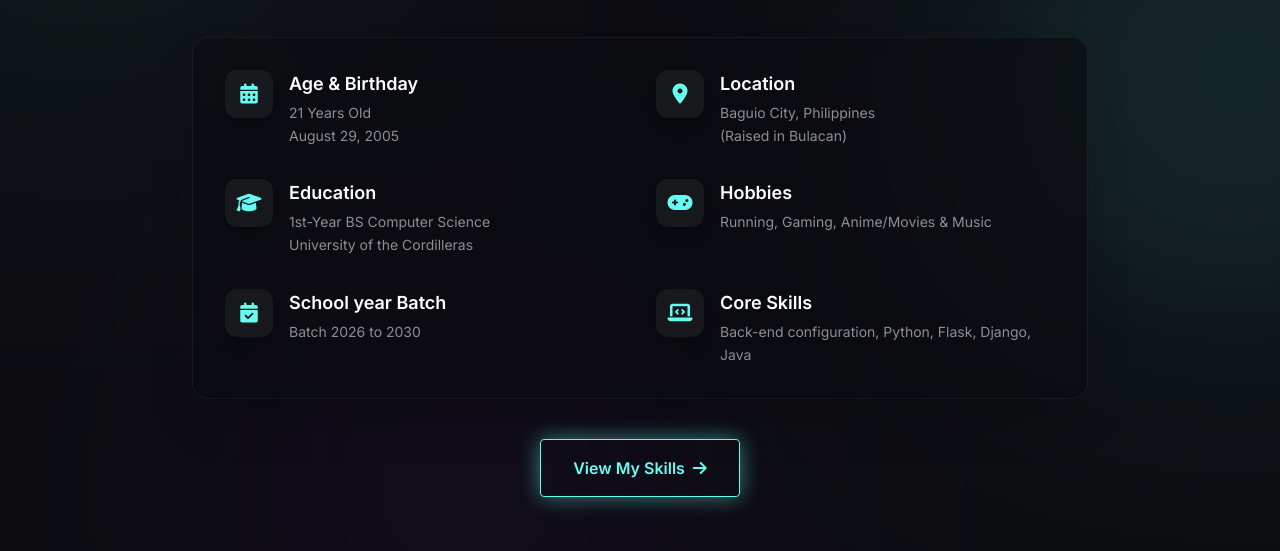
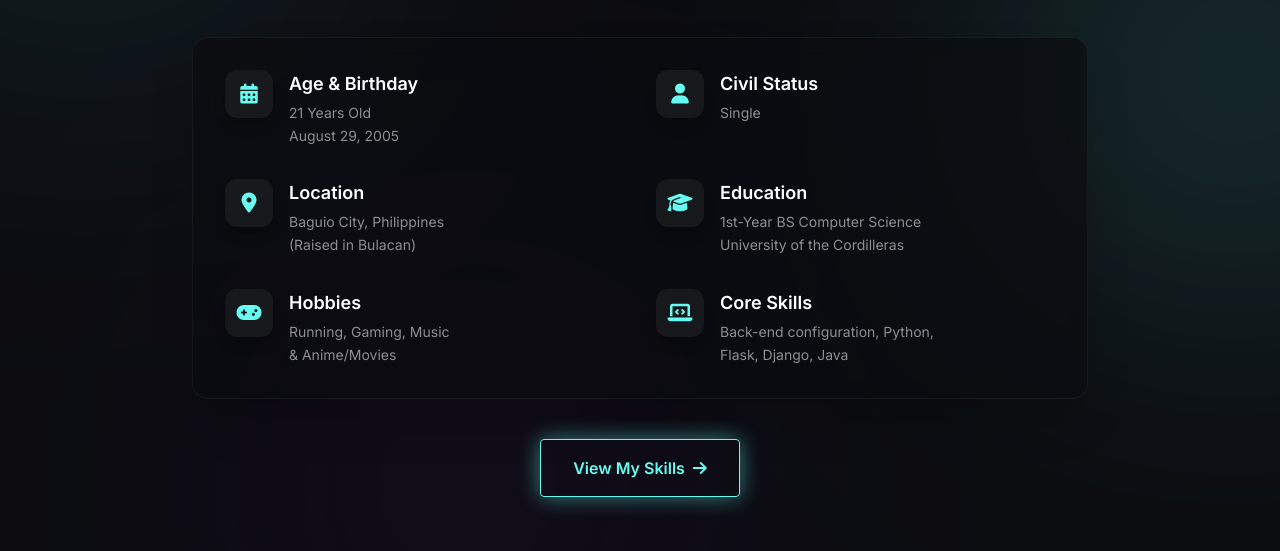
Before and after one commit to TwicherA/portfolio, a plain HTML site: page index.html in a window 1280 px wide. Both pictures are taken after a click on the link "About". Shown: the part 247-798 px from the top of the page. Drawn offline with nearby package versions, Linux system fonts and the light colour scheme.

Commit message:
Updated about me section

```diff
--- a/index.html
+++ b/index.html
@@ -207,6 +207,19 @@
                                 </div>
                             </div>
 
+                            <!-- Civil Status -->
+                            <div class="flex items-start gap-4">
+                                <div class="w-12 h-12 rounded-xl bg-white/5 flex items-center justify-center text-accent shrink-0 shadow-lg">
+                                    <i class="fas fa-user text-xl"></i>
+                                </div>
+                                <div>
+                                    <h4 class="text-lg text-white font-semibold mb-1">Civil Status</h4>
+                                    <p class="text-light/70 text-sm leading-relaxed">
+                                        Single
+                                    </p>
+                                </div>
+                            </div>
+
                             <!-- Location -->
                             <div class="flex items-start gap-4">
                                 <div class="w-12 h-12 rounded-xl bg-white/5 flex items-center justify-center text-accent shrink-0 shadow-lg">
@@ -243,20 +256,8 @@
                                 <div>
                                     <h4 class="text-lg text-white font-semibold mb-1">Hobbies</h4>
                                     <p class="text-light/70 text-sm leading-relaxed">
-                                        Running, Gaming, Anime/Movies & Music <br>
-                                    </p>
-                                </div>
-                            </div>
-
-                            <!-- School year Batch -->
-                            <div class="flex items-start gap-4">
-                                <div class="w-12 h-12 rounded-xl bg-white/5 flex items-center justify-center text-accent shrink-0 shadow-lg">
-                                    <i class="fas fa-calendar-check text-xl"></i>
-                                </div>
-                                <div>
-                                    <h4 class="text-lg text-white font-semibold mb-1">School year Batch</h4>
-                                    <p class="text-light/70 text-sm leading-relaxed">
-                                        Batch 2026 to 2030
+                                        Running, Gaming, Music<br>
+                                        & Anime/Movies
                                     </p>
                                 </div>
                             </div>
@@ -269,7 +270,7 @@
                                 <div>
                                     <h4 class="text-lg text-white font-semibold mb-1">Core Skills</h4>
                                     <p class="text-light/70 text-sm leading-relaxed">
-                                        Back-end configuration, Python, Flask, Django, Java
+                                        Back-end configuration, Python,<br>Flask, Django, Java
                                     </p>
                                 </div>
                             </div>
```
